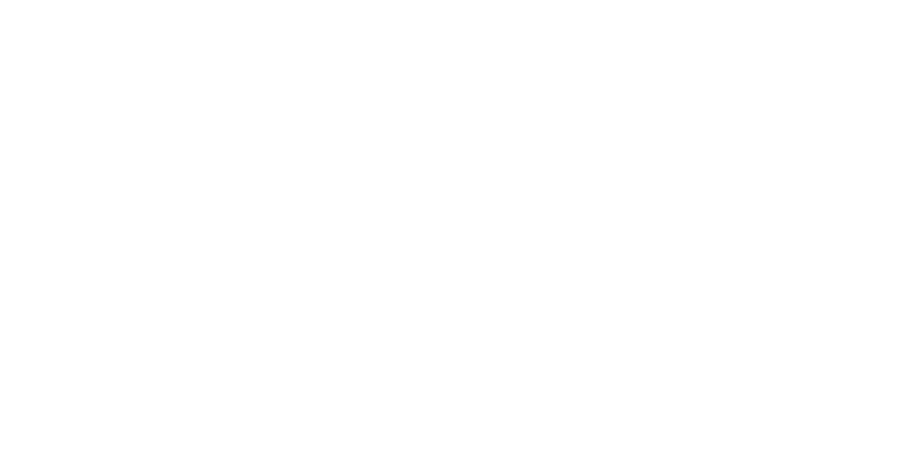
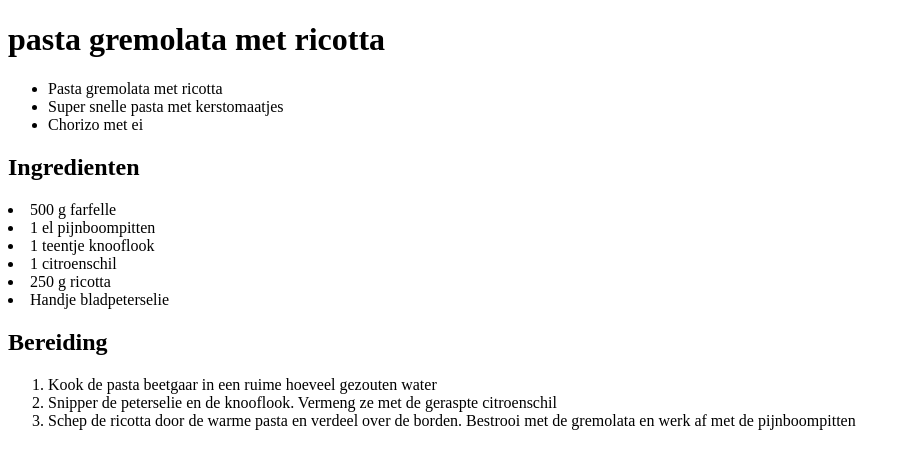
Before and after one commit to EHB-MCT/web1-exercise-01-ElenaFonsecaNeves, a plain HTML site: page index.html in a window 1280 px wide. Shown: the whole page, without its empty margins (0-910 px from the left). Drawn offline with Linux system fonts and the light colour scheme.

Commit message:
plaatje deels nagemaakt

```diff
--- a/index.html
+++ b/index.html
@@ -8,4 +8,27 @@
     <title>Document</title>
 </head>
 
+<body>
+    <h1>pasta gremolata met ricotta</h1>
+    <ul>
+        <li>Pasta gremolata met ricotta</li>
+        <li>Super snelle pasta met kerstomaatjes</li>
+        <li>Chorizo met ei</li>
+    </ul>
+    <h2>Ingredienten</h2>
+    <li>500 g farfelle</li>
+    <li>1 el pijnboompitten</li>
+    <li>1 teentje knooflook</li>
+    <li>1 citroenschil</li>
+    <li>250 g ricotta</li>
+    <li>Handje bladpeterselie</li>
+    <h2>Bereiding</h2>
+    <ol>
+        <li>Kook de pasta beetgaar in een ruime hoeveel gezouten water</li>
+        <li>Snipper de peterselie en de knooflook. Vermeng ze met de geraspte citroenschil</li>
+        <li>Schep de ricotta door de warme pasta en verdeel over de borden. Bestrooi met de gremolata en werk af met de
+            pijnboompitten</li>
+    </ol>
+</body>
+
 </html>
```
Also changed, not shown: 1 other file.
